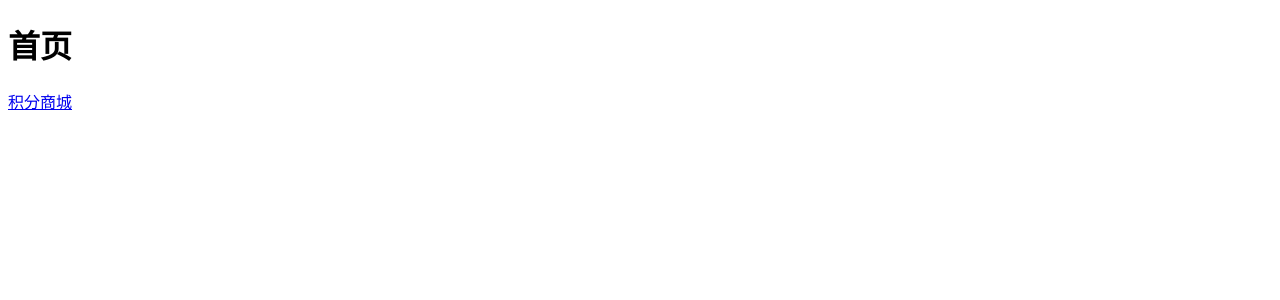
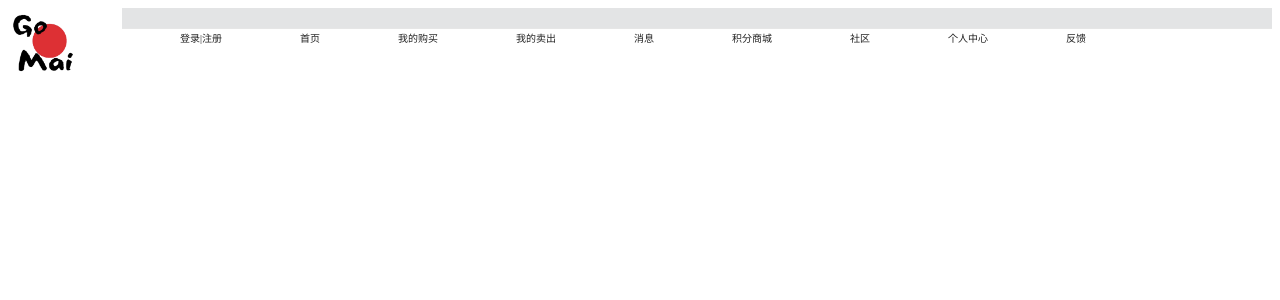
Before and after one commit to mao-xm/cutp, a Vue app: page /Home in a window 1280 px wide. Shown: the top 300 px of the page. Built offline with nearby package versions, Linux system fonts and the light colour scheme.

Commit message:
导航菜单

```diff
--- a/config/index.js
+++ b/config/index.js
@@ -22,7 +22,7 @@ module.exports = {
     },
     // Various Dev Server settings
     host: 'localhost', // can be overwritten by process.env.HOST
-    port: 8081, // can be overwritten by process.env.PORT, if port is in use, a free one will be determined
+    port: 9001, // can be overwritten by process.env.PORT, if port is in use, a free one will be determined
     autoOpenBrowser: false,
     errorOverlay: true,
     notifyOnErrors: true,
--- /dev/null
+++ b/src/components/NavMenu.vue
@@ -0,0 +1,64 @@
+<template>
+  <div id="box">
+     <!-- router:是否使用vue_router模式，启动该模式会在激活导航时以index作为path进行路由跳转-->
+     <!--style="padding-left:58px;font-size:10px;height:20px;" -->
+     <!-- style="width:1150px;float:right;height:20px; -->
+     <img src="../assets/logo.png" width="70px" height="70px" id="img">
+     <el-menu
+      :default-active="path"
+      router
+      mode="horizontal"
+      background-color="#E3E4E5"
+      text-color="#222"
+      active-text-color="red"
+      class="el-menu1"
+    >
+      <el-menu-item v-for="(item,i) in navList" :key="i" :index="item.name" class="el-menu2"
+       >
+       <span class="ap">{{ item.navItem }}</span>
+      </el-menu-item>
+    </el-menu>
+  </div>
+</template>
+<script>
+export default {
+  data () {
+      return {
+        navList: [
+          {name: '/', navItem: '登录|注册'},
+          {name: '/', navItem: '首页'},
+          {name: '/', navItem: '我的购买'},
+          {name: '/', navItem: '我的卖出'},
+          {name: '/', navItem: '消息'},
+          {name: '/in_index', navItem: '积分商城'},
+          {name: '/', navItem: '社区'},
+          {name: '/', navItem: '个人中心'},
+          {name: '/', navItem: '反馈'}
+        ],
+       url: '../assets/logo.png',
+       path:''
+      }
+}
+}
+</script>
+<style>
+ #img{
+  float:left;
+}
+/*#box{
+  background-color:#E3E4E5;
+}
+.el-menu-item:hover{
+   background-color: white !important;
+} */
+.el-menu1{
+width:1150px;float:right;height:20px !important;
+}
+.el-menu2{
+padding-left:58px;font-size:10px;height:20px !important;
+}
+.ap{
+  margin-top:-20px;
+}
+
+</style>
--- a/src/main.js
+++ b/src/main.js
@@ -8,12 +8,14 @@ import 'element-ui/lib/theme-chalk/index.css'
 // 设置反向代理，前端请求默认发送到 http://api.gomai.com/api
 //var axios = require('axios')
 import axios from 'axios'
+import NavMenu from '@/components/NavMenu'
 // axios.defaults.baseURL = 'http://api.gomai.com/api'
 // 全局注册，之后可在其他组件中通过 this.$axios 发送数据
 Vue.prototype.$axios = axios
 axios.defaults.headers.post['Content-Type']='text/plain'
 Vue.config.productionTip = false
 Vue.use(ElementUI)
+Vue.component('NavMenu',NavMenu)
 /* eslint-disable no-new */
 new Vue({
   el: '#app',
--- a/src/views/good/Home.vue
+++ b/src/views/good/Home.vue
@@ -1,7 +1,7 @@
 <template>
   <div>
-    <h1>首页</h1>
-    <router-link :to="{path:'/in_index'}">积分商城</router-link>
+    <NavMenu></NavMenu>
+    <!-- <router-link :to="{path:'/in_index'}">积分商城</router-link> -->
     <router-view></router-view>
   </div>
 </template>
```
Also changed, not shown: src/assets/logo.png.
